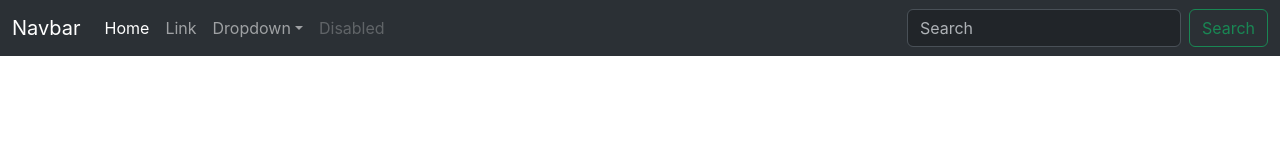
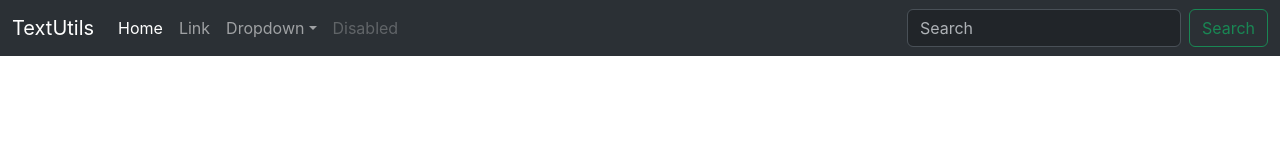
Before and after one commit to JoyCode4/textutils, a React (Create React App) app: page / in a window 1280 px wide. Shown: the top 160 px of the page. Built offline with nearby package versions, Linux system fonts and the light colour scheme.

Commit message:
create the Nvabar using props for modification

```diff
--- a/src/App.js
+++ b/src/App.js
@@ -1,9 +1,11 @@
 import './App.css';
+import Navbar from './Navbar';
 
 function App() {
   return (
-      <div className="App">
-      </div>
+      <>
+        <Navbar titleName="TextUtils" />
+      </>
   );
 }
 
--- a/src/Navbar.js
+++ b/src/Navbar.js
@@ -1,10 +1,11 @@
 import React from "react"
+import PropTypes from "prop-types"
 
-function Navbar(){
+function Navbar(props){
     return (
         <nav className="navbar navbar-expand-lg bg-body-tertiary bg-dark" data-bs-theme="dark">
             <div className="container-fluid">
-                <a className="navbar-brand" href="/">Navbar</a>
+                <a className="navbar-brand" href="/">{props.titleName}</a>
                 <button className="navbar-toggler" type="button" data-bs-toggle="collapse" data-bs-target="#navbarSupportedContent" aria-controls="navbarSupportedContent" aria-expanded="false" aria-label="Toggle navigation">
                 <span className="navbar-toggler-icon"></span>
                 </button>
@@ -41,4 +42,14 @@ function Navbar(){
     )
 }
 
+Navbar.propTypes = {
+    titleName : PropTypes.string.isRequired
+}
+
+// Navbar.defaultProps={
+//     name : "Name Here"
+// }
+
+
+
 export default Navbar;
--- a/src/index.js
+++ b/src/index.js
@@ -2,14 +2,12 @@ import React from 'react';
 import ReactDOM from 'react-dom/client';
 import './index.css';
 import App from './App';
-import Navbar from "./Navbar";
 import reportWebVitals from './reportWebVitals';
 
 const root = ReactDOM.createRoot(document.getElementById('root'));
 root.render(
   <React.StrictMode>
     <App />
-    <Navbar />
   </React.StrictMode>
 );
 
```
